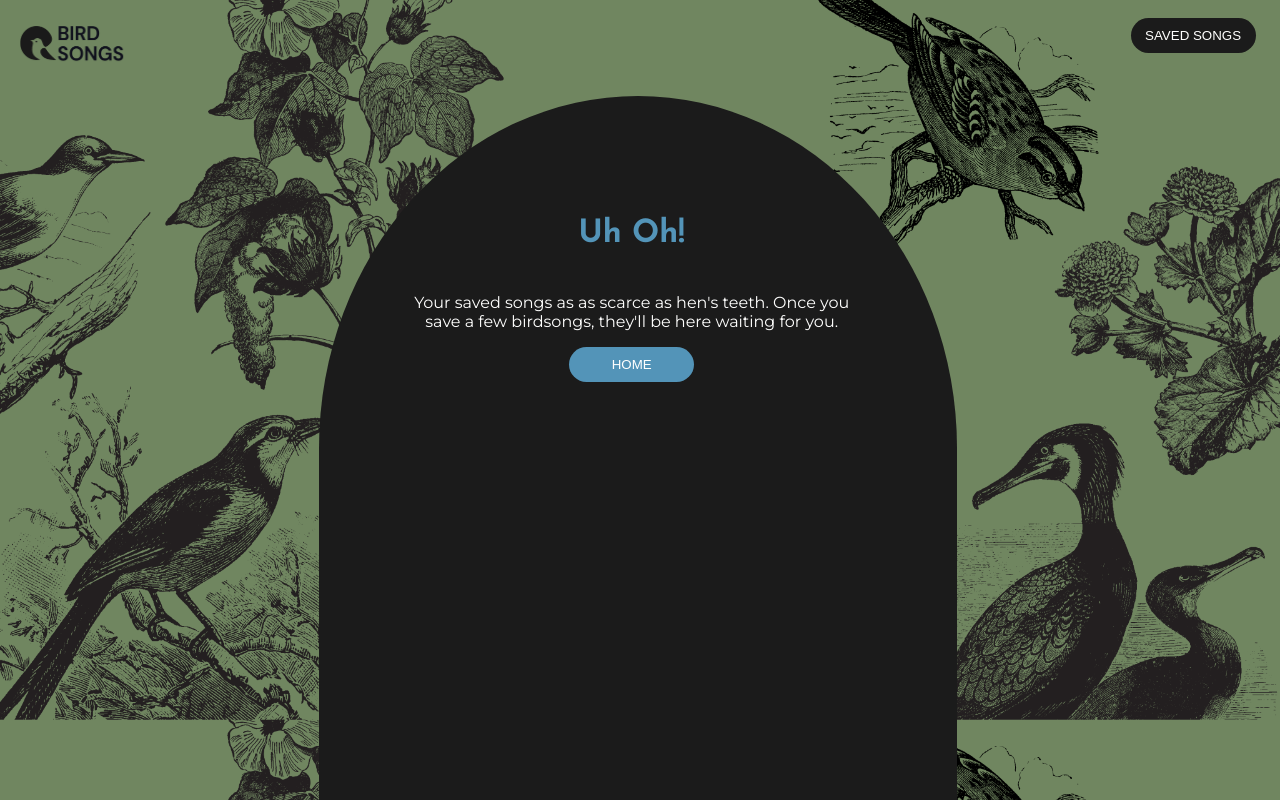
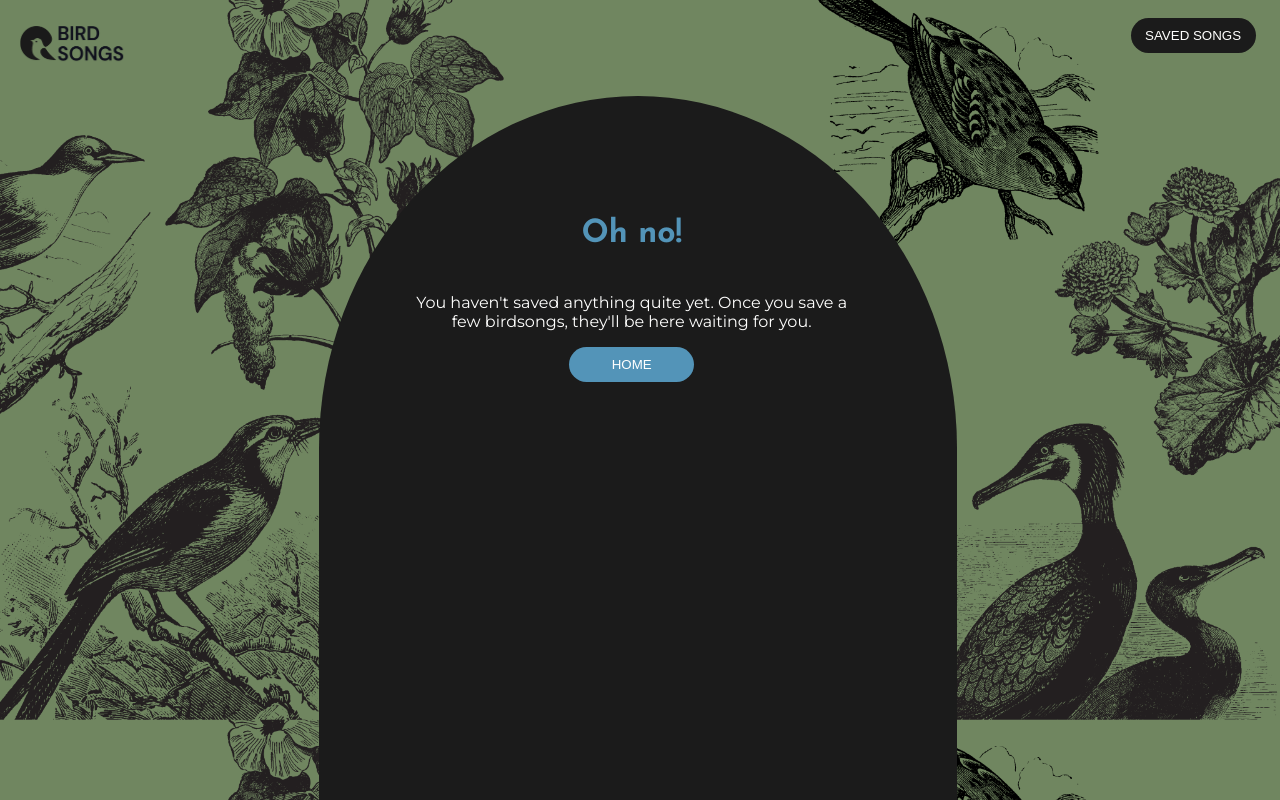
Before and after one commit to emlindvall/birdsongs, a React (Create React App) app in the folder birdsongs/: page /saved in a window 1280 px wide. Built offline with nearby package versions, Linux system fonts and the light colour scheme.

Commit message:
refac: Fixed embarassing little type involving two bys in front of recordist name

```diff
--- a/birdsongs/src/Components/Saved/Saved.js
+++ b/birdsongs/src/Components/Saved/Saved.js
@@ -9,8 +9,8 @@ const Saved = ({ savedSongs, handleSelect }) => {
   if (!savedSongs.length)  {
     return(
       <div className="saved-songs-container">
-        <h2 className="saved-header">Uh Oh!</h2>
-        <p>Your saved songs as as scarce as hen's teeth. Once you save a few birdsongs, they'll be here waiting for you.</p>
+        <h2 className="saved-header">Oh no!</h2>
+        <p>You haven't saved anything quite yet. Once you save a few birdsongs, they'll be here waiting for you.</p>
         <Link to={"/"}><button className="button">HOME</button></Link>
       </div>
     )
--- a/birdsongs/src/utilities.js
+++ b/birdsongs/src/utilities.js
@@ -30,7 +30,7 @@ const cleanUp = (data) => {
       demographics: `${formatData(cv.stage, "Age")}, ${formatData(cv.sex, "Sex")}`,
       src: cv.file,
       date: `Recorded on ${formatDate(cv.date)}`,
-      recordist: `by ${cv.rec}`,
+      recordist: `${cv.rec}`,
       notes: cv.rmk
     }
     cleaned.push(cleanData);
```
Also changed, not shown: birdsongs/src/Components/Search/Search.js (line endings or trailing spaces).
